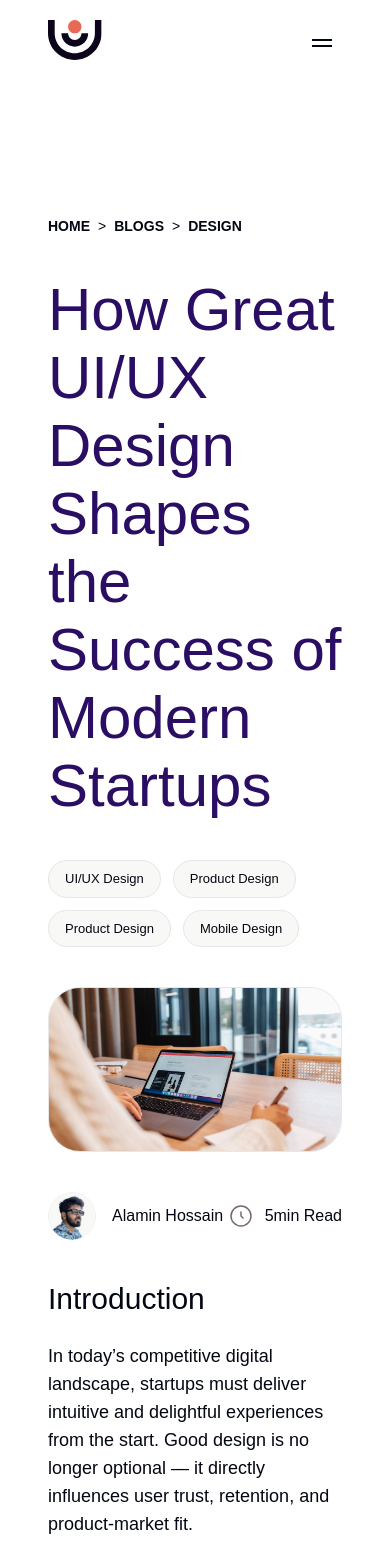
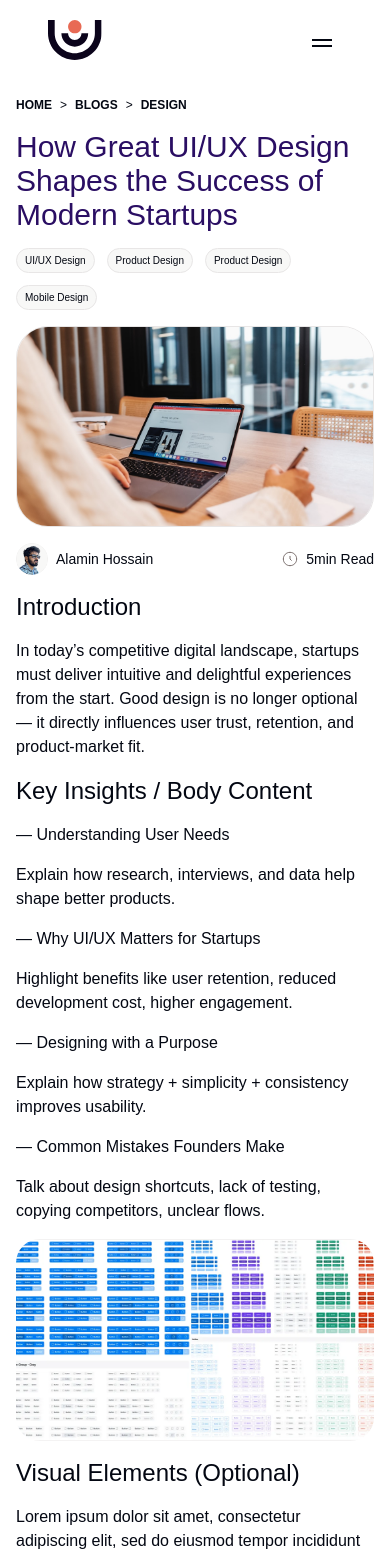
Before and after one commit to SparkStudio-Ltd/userlify, a Next.js app: page /blog/great-uiux-design-modern-startups in a window 390 px wide. Shown: the top 1556 px of the page. Built offline with nearby package versions, Linux system fonts and the light colour scheme; a web font is replaced by a local one.

Commit message:
feat: Update styling and layout for blog components to enhance responsiveness and visual consistency

```diff
--- a/src/app/blog/[slug]/page.tsx
+++ b/src/app/blog/[slug]/page.tsx
@@ -49,11 +49,11 @@ export default async function BlogPost({ params }: BlogPageProps) {
         <>
             <Header />
             <main className="w-full bg-white">
-                <div className="px-12 pt-[216px] pb-[120px]">
+                <div className="px-4 md:px-12 pt-24 md:pt-[150px] 2xl:pt-[216px] pb-16 md:pb-[120px]">
                     <div className="max-w-[954px] mx-auto">
-                        <article className="flex flex-col gap-10">
+                        <article className="flex flex-col gap-4 md:gap-10">
                             {/* Breadcrumb */}
-                            <nav className="flex items-center gap-2 text-sm">
+                            <nav className="flex items-center gap-2 text-[12px] md:text-sm">
                                 <Link
                                     href="/"
                                     className="text-[#030712] hover:text-[#EA7B69] transition-colors"
@@ -80,7 +80,7 @@ export default async function BlogPost({ params }: BlogPageProps) {
 
                             {/* Title */}
                             <h1
-                                className="text-[60px] leading-[68px] text-[#2A0E63]"
+                                className="text-[30px] md:text-[60px] leading-[34px] md:leading-[68px] text-[#2A0E63]"
                                 style={{ fontFamily: 'Nohemi, sans-serif', fontWeight: 500 }}
                             >
                                 {post.title}
@@ -91,7 +91,7 @@ export default async function BlogPost({ params }: BlogPageProps) {
                                 {post.topics.map((topic, topicIndex) => (
                                     <span
                                         key={`${topic}-${topicIndex}`}
-                                        className="px-4 py-2 rounded-full bg-[#F8F8F7] border border-[#E8E6E6] text-[#030712] text-[13px]"
+                                        className="px-2 md:px-4 py-1 md:py-2 rounded-full bg-[#F8F8F7] border border-[#E8E6E6] text-[#030712] text-[10px] md:text-[13px]"
                                         style={{ fontFamily: 'Public Sans, sans-serif', fontWeight: 400 }}
                                     >
                                         {topic}
@@ -113,8 +113,8 @@ export default async function BlogPost({ params }: BlogPageProps) {
                             {/* Author & Read Time */}
                             <div className="flex items-center justify-between">
                                 {/* Author */}
-                                <div className="flex items-center gap-4">
-                                    <div className="relative w-12 h-12 rounded-full overflow-hidden">
+                                <div className="flex items-center gap-2 md:gap-4">
+                                    <div className="relative w-8 h-8 md:w-12 md:h-12 rounded-full overflow-hidden">
                                         <Image
                                             src={post.author.avatar}
                                             alt={post.author.name}
@@ -123,7 +123,7 @@ export default async function BlogPost({ params }: BlogPageProps) {
                                         />
                                     </div>
                                     <span
-                                        className="text-[#030712] text-base"
+                                        className="text-[#030712] text-sm md:text-base"
                                         style={{ fontFamily: 'Public Sans, sans-serif', fontWeight: 500 }}
                                     >
                                         {post.author.name}
@@ -131,34 +131,16 @@ export default async function BlogPost({ params }: BlogPageProps) {
                                 </div>
 
                                 {/* Read Time */}
-                                <div className="flex items-center gap-3">
-                                    <img src="/assets/icons/clock_icon.svg" alt="clock" />
+                                <div className="flex items-center gap-2 md:gap-3">
+                                    <img src="/assets/icons/clock_icon.svg" alt="clock" className='h-4' />
                                     <span
-                                        className="text-[#030712] text-base"
+                                        className="text-[#030712] text-sm md:text-base"
                                         style={{ fontFamily: 'Public Sans, sans-serif', fontWeight: 400 }}
                                     >
                                         {post.read_time}
                                     </span>
                                 </div>
                             </div>
-
-                            {/* Introduction */}
-                            {post.content.intro && (
-                                <div className="flex flex-col gap-6">
-                                    <h2
-                                        className="text-[30px] leading-[38px] text-[#030712]"
-                                        style={{ fontFamily: 'Nohemi, sans-serif', fontWeight: 400 }}
-                                    >
-                                        Introduction
-                                    </h2>
-                                    <p
-                                        className="text-[18px] leading-[28px] text-[#030712]"
-                                        style={{ fontFamily: 'Public Sans, sans-serif', fontWeight: 400 }}
-                                    >
-                                        {post.content.intro}
-                                    </p>
-                                </div>
-                            )}
 
                             {/* Content Sections */}
                             {post.content.sections.map((section, index) => {
@@ -168,7 +150,7 @@ export default async function BlogPost({ params }: BlogPageProps) {
                                         return section.value ? (
                                             <h2
                                                 key={index}
-                                                className="text-[30px] leading-[38px] text-[#030712]"
+                                                className="text-2xl md:text-[30px] md:leading-[38px] text-[#030712]"
                                                 style={{ fontFamily: 'Nohemi, sans-serif', fontWeight: 400 }}
                                             >
                                                 {section.value}
@@ -179,7 +161,7 @@ export default async function BlogPost({ params }: BlogPageProps) {
                                         return section.value ? (
                                             <h3
                                                 key={index}
-                                                className="text-[20px] leading-[28px] text-[#030712]"
+                                                className="text-base font-semibold md:text-[20px] md:leading-[28px] text-[#030712]"
                                                 style={{ fontFamily: 'Public Sans, sans-serif', fontWeight: 400 }}
                                             >
                                                 — {section.value}
@@ -190,7 +172,7 @@ export default async function BlogPost({ params }: BlogPageProps) {
                                         return section.value ? (
                                             <p
                                                 key={index}
-                                                className="text-[18px] leading-[28px] text-[#030712]"
+                                                className="text-base md:text-[18px] md:leading-[28px] text-[#030712]"
                                                 style={{ fontFamily: 'Public Sans, sans-serif', fontWeight: 400 }}
                                             >
                                                 {section.value}
@@ -203,7 +185,7 @@ export default async function BlogPost({ params }: BlogPageProps) {
                                                 {(section.items as string[]).map((item: string, itemIndex: number) => (
                                                     <li
                                                         key={itemIndex}
-                                                        className="text-[18px] leading-[28px] text-[#030712] list-disc"
+                                                        className="text-base md:text-[18px] md:leading-[28px] text-[#030712] list-disc"
                                                         style={{ fontFamily: 'Public Sans, sans-serif', fontWeight: 400 }}
                                                     >
                                                         {item}
@@ -226,9 +208,9 @@ export default async function BlogPost({ params }: BlogPageProps) {
 
                                     case 'quote':
                                         return section.value ? (
-                                            <blockquote key={index} className="relative p-8 bg-[#F9FAFB] rounded-[24px] border-l-4 border-[#EA7B69]">
+                                            <blockquote key={index} className="relative p-4 md:p-8 bg-[#F9FAFB] rounded-[24px] border-l-4 border-[#EA7B69]">
                                                 <p
-                                                    className="text-[20px] leading-[32px] text-[#030712] italic"
+                                                    className="text-base md:text-[20px] md:leading-[32px] text-[#030712] italic"
                                                     style={{ fontFamily: 'Instrument Serif, serif', fontWeight: 400 }}
                                                 >
                                                     "{section.value}"
@@ -242,7 +224,7 @@ export default async function BlogPost({ params }: BlogPageProps) {
                             })}
 
                             {/* Author & Share Cards */}
-                            <div className="grid grid-cols-1 md:grid-cols-5 gap-8 mt-10">
+                            <div className="grid grid-cols-1 md:grid-cols-5 gap-5 md:gap-8 mt-5 md:mt-10">
                                 {/* Author Card - 60% (3 columns) */}
                                 <div className="md:col-span-3">
                                     <AuthorCard
--- a/src/components/cards/ShareCard.tsx
+++ b/src/components/cards/ShareCard.tsx
@@ -87,7 +87,7 @@ export default function ShareCard({ blogUrl, title }: ShareCardProps) {
                             href={link.url}
                             target="_blank"
                             rel="noopener noreferrer"
-                            className="w-12 h-12 flex items-center justify-center rounded-[10px] bg-white border border-[#E8E6E6] text-[#030712] hover:bg-[#EA7B69] hover:text-white hover:border-[#EA7B69] transition-all"
+                            className="w-10 h-10 md:w-12 md:h-12 flex items-center justify-center rounded-[10px] bg-white border border-[#E8E6E6] text-[#030712] hover:bg-[#EA7B69] hover:text-white hover:border-[#EA7B69] transition-all"
                             aria-label={`Share on ${link.name}`}
                         >
                             {link.icon}
@@ -108,12 +108,12 @@ export default function ShareCard({ blogUrl, title }: ShareCardProps) {
                             type="text"
                             value={blogUrl}
                             readOnly
-                            className="w-full px-3 py-6 pr-16 rounded-[10px] bg-white border border-[#E8E6E6] text-[#030712] text-lg truncate"
+                            className="w-full px-2 md:px-3 py-3 md:py-6 pr-16 rounded-[10px] bg-white border border-[#E8E6E6] text-[#030712] text-lg truncate"
                             style={{ fontFamily: 'Public Sans, sans-serif', fontWeight: 400 }}
                         />
                         <button
                             onClick={handleCopy}
-                            className="absolute right-2 top-1/2 -translate-y-1/2 w-12 h-12 flex items-center justify-center rounded-[10px] bg-white border border-[#E8E6E6] text-[#030712] hover:bg-[#EA7B69] hover:text-white hover:border-[#EA7B69] transition-all"
+                            className="absolute right-2 top-1/2 -translate-y-1/2 w-9 md:w-12 h-9 md:h-12 flex items-center justify-center rounded-[10px] bg-white border border-[#E8E6E6] text-[#030712] hover:bg-[#EA7B69] hover:text-white hover:border-[#EA7B69] transition-all"
                             aria-label="Copy link"
                         >
                             {copied ? (
--- a/src/components/sections/BlogGrid.tsx
+++ b/src/components/sections/BlogGrid.tsx
@@ -81,7 +81,7 @@ export default function BlogGrid({ posts }: BlogGridProps) {
 
             {/* Remaining Posts - 2 Column Grid */}
             {remainingPosts.length > 0 && (
-                <div className="grid grid-cols-1 md:grid-cols-2 gap-10">
+                <div className="grid grid-cols-1 md:grid-cols-2 gap-14 md:gap-10">
                     {remainingPosts.map((post) => (
                         <div key={post.id} className="blog-card-item">
                             <BlogCard
```
Also changed, not shown: src/app/blog/page.tsx (+4 -4 lines), src/components/cards/AuthorCard.tsx (+5 -5 lines), src/components/cards/BlogCard.tsx (+5 -6 lines), src/components/cards/FeaturedBlogCard.tsx (+5 -5 lines).
